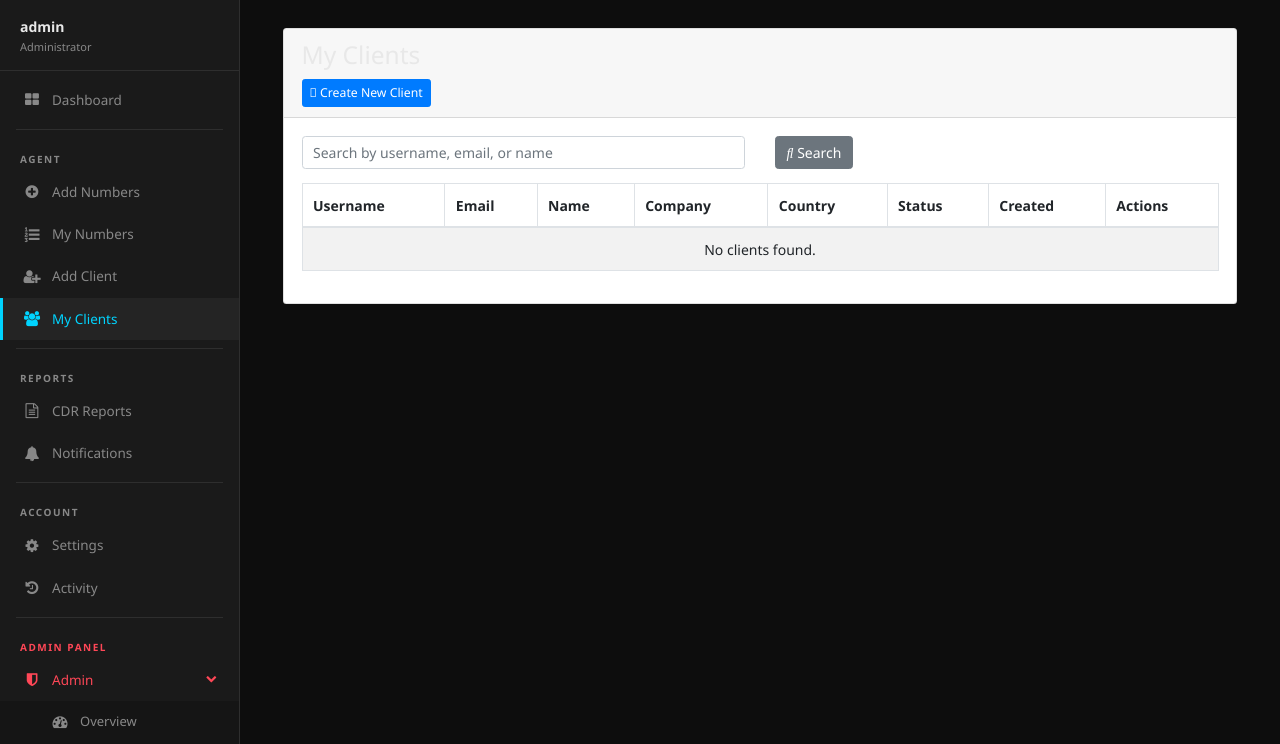
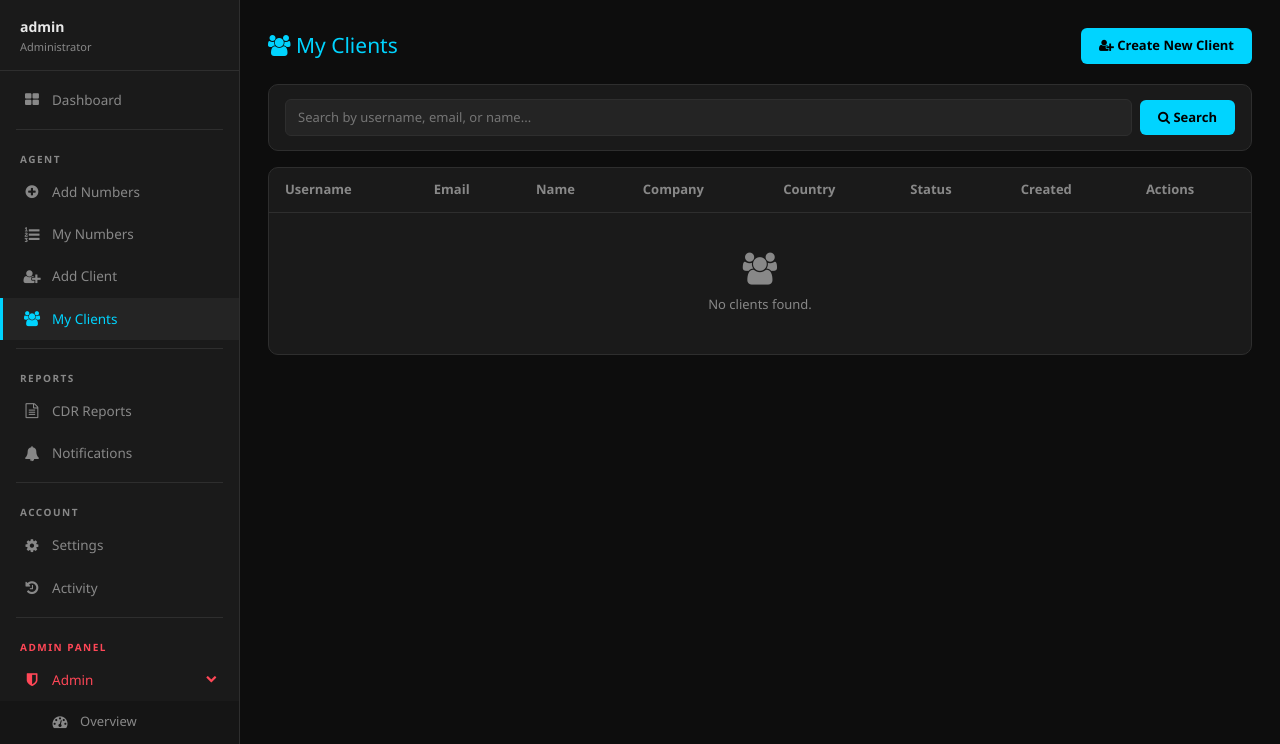
Before and after one commit to jonayedmiya320-prog/Power-SMS-panel, a Flask app: page /agent/clients in a window 1280 px wide. Shown: the part 56-800 px from the top of the page. Run offline with Flask 3, Linux system fonts and the light colour scheme; a user stored in the database is signed in; some libraries are stand-ins or nearby versions.

Commit message:
Update agent_clients.html

```diff
--- a/app/templates/admin/agent_clients.html
+++ b/app/templates/admin/agent_clients.html
@@ -1,84 +1,70 @@
 {% extends "base.html" %}
+{% block title %}My Clients - RAZOR SMS{% endblock %}
+{% block content %}
 
-{% block content %}
-<div class="container-fluid">
-    <div class="row">
-        <div class="col-md-12">
-            <div class="card">
-                <div class="card-header">
-                    <h3 class="card-title">My Clients</h3>
-                    <div class="card-tools">
-                        <a href="{{ url_for('admin.agent_create_client') }}" class="btn btn-primary btn-sm">
-                            <i class="fas fa-plus"></i> Create New Client
+<div style="display:flex; justify-content:space-between; align-items:center; margin-bottom:20px; flex-wrap:wrap; gap:10px;">
+    <h4 style="margin:0; color:var(--accent);"><i class="fa fa-users"></i> My Clients</h4>
+    <a href="{{ url_for('admin.agent_create_client') }}" style="background:var(--accent); color:#000; border:none; border-radius:6px; padding:8px 18px; font-size:13px; font-weight:700; text-decoration:none;">
+        <i class="fa fa-user-plus"></i> Create New Client
     </a>
 </div>
+
+<!-- Search -->
+<div style="background:var(--card); border:1px solid var(--border); border-radius:10px; padding:14px 16px; margin-bottom:16px;">
+    <form method="GET" style="display:flex; gap:8px; align-items:center; flex-wrap:wrap;">
+        <input type="text" name="search" value="{{ request.args.get('search','') }}" placeholder="Search by username, email, or name..."
+            style="flex:1; min-width:200px; background:var(--hover); border:1px solid var(--border); color:var(--txt); border-radius:6px; padding:8px 12px; font-size:13px;">
+        <button type="submit" style="background:var(--accent); color:#000; border:none; border-radius:6px; padding:8px 18px; font-size:13px; font-weight:700; cursor:pointer;">
+            <i class="fa fa-search"></i> Search
+        </button>
+    </form>
 </div>
-                <div class="card-body">
-                    {% with messages = get_flashed_messages(with_categories=true) %}
-                        {% if messages %}
-                            {% for category, message in messages %}
-                                <div class="alert alert-{{ category }}">{{ message }}</div>
-                            {% endfor %}
-                        {% endif %}
-                    {% endwith %}
 
-                    <form method="GET" class="mb-3">
-                        <div class="row">
-                            <div class="col-md-6">
-                                <input type="text" name="search" class="form-control"
-                                       placeholder="Search by username, email, or name"
-                                       value="{{ request.args.get('search', '') }}">
-                            </div>
-                            <div class="col-md-2">
-                                <button type="submit" class="btn btn-secondary">
-                                    <i class="fas fa-search"></i> Search
-                                </button>
-                            </div>
-                        </div>
-                    </form>
-
-                    <div class="table-responsive">
-                        <table class="table table-bordered table-striped">
+<div style="background:var(--card); border:1px solid var(--border); border-radius:10px; overflow:hidden;">
+    <div style="overflow-x:auto;">
+        <table style="width:100%; border-collapse:collapse; font-size:13px;">
             <thead>
-                                <tr>
-                                    <th>Username</th>
-                                    <th>Email</th>
-                                    <th>Name</th>
-                                    <th>Company</th>
-                                    <th>Country</th>
-                                    <th>Status</th>
-                                    <th>Created</th>
-                                    <th>Actions</th>
+                <tr style="border-bottom:1px solid var(--border);">
+                    <th style="padding:12px 16px; text-align:left; color:var(--muted); font-weight:600;">Username</th>
+                    <th style="padding:12px 16px; text-align:left; color:var(--muted); font-weight:600;">Email</th>
+                    <th style="padding:12px 16px; text-align:left; color:var(--muted); font-weight:600;">Name</th>
+                    <th style="padding:12px 16px; text-align:left; color:var(--muted); font-weight:600;">Company</th>
+                    <th style="padding:12px 16px; text-align:left; color:var(--muted); font-weight:600;">Country</th>
+                    <th style="padding:12px 16px; text-align:left; color:var(--muted); font-weight:600;">Status</th>
+                    <th style="padding:12px 16px; text-align:left; color:var(--muted); font-weight:600;">Created</th>
+                    <th style="padding:12px 16px; text-align:left; color:var(--muted); font-weight:600;">Actions</th>
                 </tr>
             </thead>
             <tbody>
                 {% if clients.items %}
                 {% for client in clients.items %}
-                                    <tr>
-                                        <td>{{ client.username }}</td>
-                                        <td>{{ client.email }}</td>
-                                        <td>{{ client.name or '-' }}</td>
-                                        <td>{{ client.company or '-' }}</td>
-                                        <td>{{ client.country or '-' }}</td>
-                                        <td>
+                <tr style="border-bottom:1px solid var(--border);" onmouseover="this.style.background='var(--hover)'" onmouseout="this.style.background=''">
+                    <td style="padding:12px 16px;"><strong style="color:var(--accent);">{{ client.username }}</strong></td>
+                    <td style="padding:12px 16px; color:var(--txt);">{{ client.email }}</td>
+                    <td style="padding:12px 16px; color:var(--txt);">{{ client.name or '-' }}</td>
+                    <td style="padding:12px 16px; color:var(--txt);">{{ client.company or '-' }}</td>
+                    <td style="padding:12px 16px; color:var(--txt);">{{ client.country or '-' }}</td>
+                    <td style="padding:12px 16px;">
                         {% if client.is_active %}
-                                                <span class="badge badge-success">Active</span>
+                        <span style="background:rgba(46,213,115,.15); color:var(--success); padding:2px 8px; border-radius:20px; font-size:11px; font-weight:700;">Active</span>
                         {% else %}
-                                                <span class="badge badge-danger">Inactive</span>
+                        <span style="background:rgba(255,71,87,.15); color:var(--danger); padding:2px 8px; border-radius:20px; font-size:11px; font-weight:700;">Inactive</span>
                         {% endif %}
                     </td>
-                                        <td>{{ client.created_at.strftime('%Y-%m-%d') if client.created_at else '-' }}</td>
-                                        <td>
-                                            <a href="{{ url_for('admin.view_user', user_id=client.id) }}"
-                                               class="btn btn-info btn-sm">
-                                                <i class="fas fa-eye"></i> View
+                    <td style="padding:12px 16px; color:var(--muted); font-size:12px;">{{ client.created_at.strftime('%Y-%m-%d') if client.created_at else '-' }}</td>
+                    <td style="padding:12px 16px;">
+                        <a href="{{ url_for('admin.view_user', user_id=client.id) }}" style="background:var(--accent); color:#000; border:none; border-radius:4px; padding:4px 10px; font-size:12px; font-weight:600; text-decoration:none;">
+                            <i class="fa fa-eye"></i> View
                         </a>
                     </td>
                 </tr>
                 {% endfor %}
                 {% else %}
                 <tr>
-                                        <td colspan="8" class="text-center">No clients found.</td>
+                    <td colspan="8" style="padding:40px; text-align:center; color:var(--muted);">
+                        <i class="fa fa-users" style="font-size:32px; display:block; margin-bottom:10px;"></i>
+                        No clients found.
+                    </td>
                 </tr>
                 {% endif %}
             </tbody>
@@ -86,23 +72,19 @@
     </div>
 
     {% if clients.has_prev or clients.has_next %}
-                    <div class="pagination">
+    <div style="padding:14px 16px; border-top:1px solid var(--border); display:flex; align-items:center; justify-content:space-between; flex-wrap:wrap; gap:8px;">
+        <span style="font-size:13px; color:var(--muted);">Page {{ clients.page }} of {{ clients.pages }}</span>
+        <div style="display:flex; gap:4px;">
             {% if clients.has_prev %}
-                            <a href="{{ url_for('admin.agent_clients', page=clients.prev_num, search=request.args.get('search', '')) }}"
-                               class="btn btn-sm btn-secondary">Previous</a>
+            <a href="{{ url_for('admin.agent_clients', page=clients.prev_num, search=request.args.get('search','')) }}"
+               style="background:var(--hover); color:var(--txt); border:1px solid var(--border); border-radius:6px; padding:5px 12px; text-decoration:none; font-size:13px;">‹ Prev</a>
             {% endif %}
-
-                        <span class="mx-2">Page {{ clients.page }} of {{ clients.pages }}</span>
-
             {% if clients.has_next %}
-                            <a href="{{ url_for('admin.agent_clients', page=clients.next_num, search=request.args.get('search', '')) }}"
-                               class="btn btn-sm btn-secondary">Next</a>
+            <a href="{{ url_for('admin.agent_clients', page=clients.next_num, search=request.args.get('search','')) }}"
+               style="background:var(--hover); color:var(--txt); border:1px solid var(--border); border-radius:6px; padding:5px 12px; text-decoration:none; font-size:13px;">Next ›</a>
             {% endif %}
+        </div>
     </div>
     {% endif %}
 </div>
-            </div>
-        </div>
-    </div>
-</div>
 {% endblock %}
```
Lines whose indentation alone changed are shown as unchanged.
